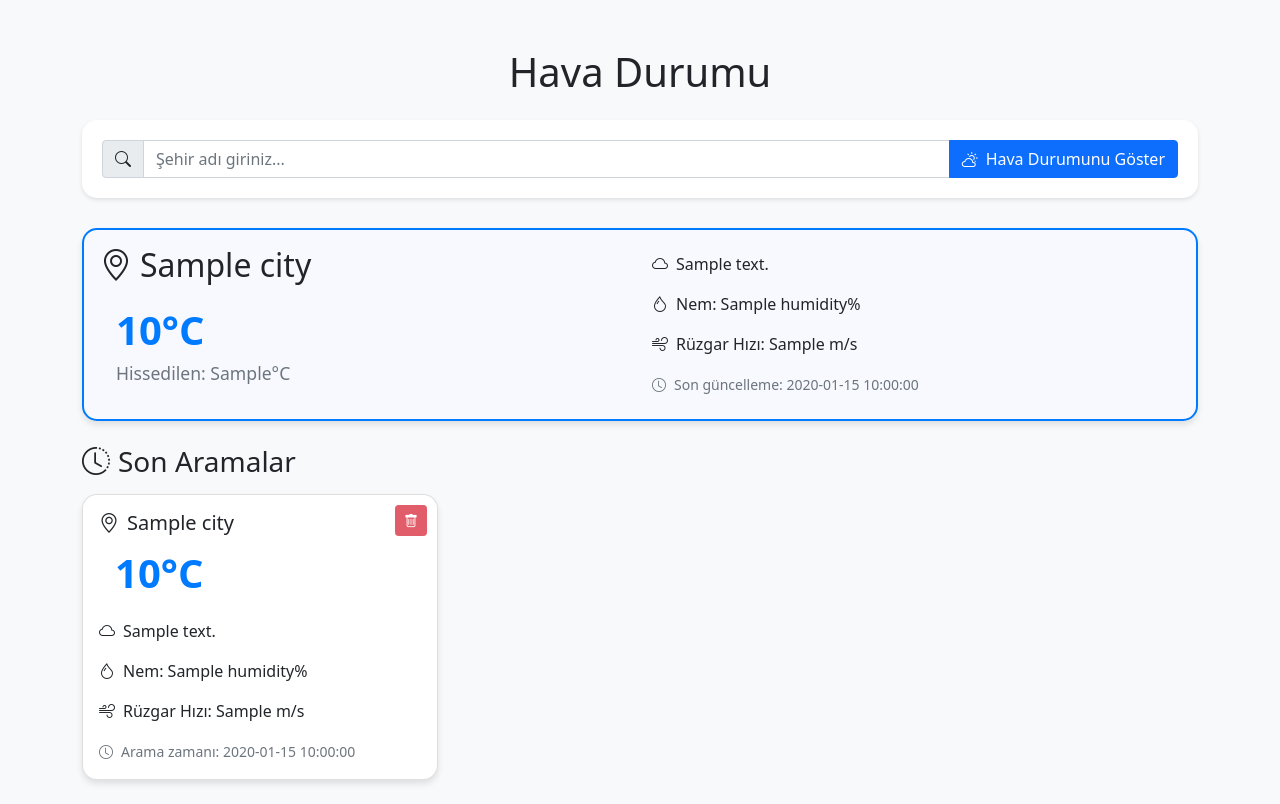
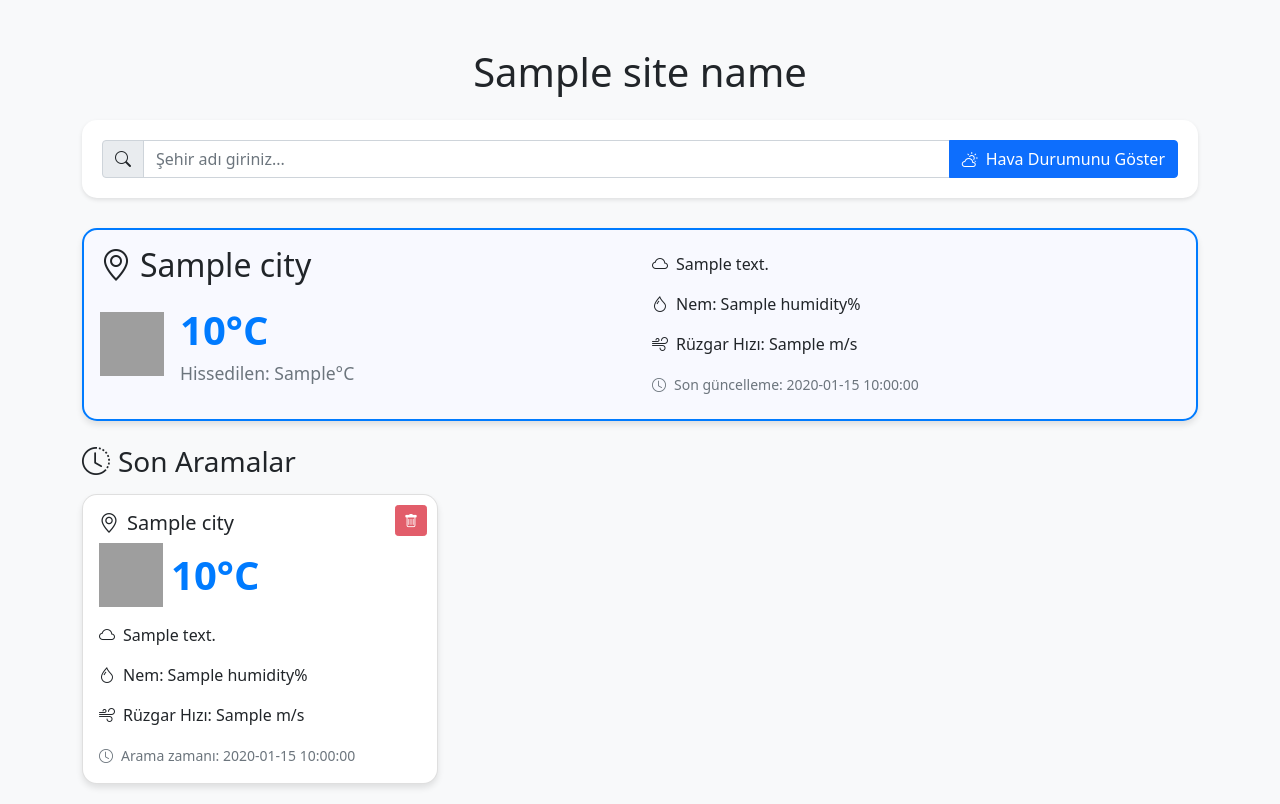
Before and after one commit to emireren-davet/Hava-durumu, a Flask app: template templates/index.html in a window 1280 px wide. Run offline with Flask 3, Linux system fonts and the light colour scheme; the template is opened without the code that fills it: most values are stand-ins (such as "Sample title", 1, 10 or a date in 2020); some libraries are stand-ins or nearby versions; grey boxes are pictures that could not be loaded.

Commit message:
Revert "Güneş görseli güncellendi, local storage sorunları çözüldü"
This reverts commit fd648e8a23d9de73d3ff802cd428029ce2e93931.

```diff
--- a/templates/index.html
+++ b/templates/index.html
@@ -3,11 +3,9 @@
 <head>
     <meta charset="UTF-8">
     <meta name="viewport" content="width=device-width, initial-scale=1.0">
-    <title>Hava Durumu</title>
+    <title>{{ site_name }} - Hava Durumu</title>
     <link href="https://cdn.jsdelivr.net/npm/bootstrap@5.1.3/dist/css/bootstrap.min.css" rel="stylesheet">
     <link rel="stylesheet" href="https://cdn.jsdelivr.net/npm/bootstrap-icons@1.8.1/font/bootstrap-icons.css">
-    <!-- Weather Icons -->
-    <link rel="stylesheet" href="https://cdnjs.cloudflare.com/ajax/libs/weather-icons/2.0.10/css/weather-icons.min.css">
     <style>
         body {
             background-color: #f8f9fa;
@@ -30,7 +28,6 @@
             right: 10px;
             z-index: 1;
             opacity: 0.8;
-            cursor: pointer;
         }
         .delete-btn:hover {
             opacity: 1;
@@ -47,8 +44,8 @@
             margin-bottom: 30px;
         }
         .weather-icon {
-            font-size: 3rem;
-            color: #007bff;
+            width: 64px;
+            height: 64px;
         }
         .temperature {
             font-size: 2.5rem;
@@ -63,7 +60,7 @@
 </head>
 <body>
     <div class="container mt-5">
-        <h1 class="text-center mb-4">Hava Durumu</h1>
+        <h1 class="text-center mb-4">{{ site_name }}</h1>
 
         <div class="search-form">
             <form method="POST" class="mb-0" id="weatherForm">
@@ -92,8 +89,10 @@
                             <i class="bi bi-geo-alt me-2"></i>{{ weather.city }}
                         </h2>
                         <div class="d-flex align-items-center mb-3">
-                            <i class="weather-icon wi" id="currentWeatherIcon"></i>
-                            <div class="ms-3">
+                            <img src="https://openweathermap.org/img/w/{{ weather.icon }}.png"
+                                 alt="Hava durumu ikonu"
+                                 class="weather-icon me-3">
+                            <div>
                                 <div class="temperature">{{ weather.temperature }}°C</div>
                                 <div class="feels-like">Hissedilen: {{ weather.feels_like }}°C</div>
                             </div>
@@ -119,46 +118,14 @@
     </div>
 
     <script>
-        // Weather icon mapping
-        const weatherIcons = {
-            '01d': 'wi-day-sunny',
-            '01n': 'wi-night-clear',
-            '02d': 'wi-day-cloudy',
-            '02n': 'wi-night-alt-cloudy',
-            '03d': 'wi-cloud',
-            '03n': 'wi-cloud',
-            '04d': 'wi-cloudy',
-            '04n': 'wi-cloudy',
-            '09d': 'wi-showers',
-            '09n': 'wi-showers',
-            '10d': 'wi-day-rain',
-            '10n': 'wi-night-alt-rain',
-            '11d': 'wi-thunderstorm',
-            '11n': 'wi-thunderstorm',
-            '13d': 'wi-snow',
-            '13n': 'wi-snow',
-            '50d': 'wi-fog',
-            '50n': 'wi-fog'
-        };
-
-        function getWeatherIconClass(iconCode) {
-            return weatherIcons[iconCode] || 'wi-day-sunny';
-        }
-
         // Local Storage'dan son aramaları al
         function getSearchHistory() {
-            try {
             const history = localStorage.getItem('weatherSearchHistory');
             return history ? JSON.parse(history) : [];
-            } catch (error) {
-                console.error('Local storage error:', error);
-                return [];
-            }
         }
 
         // Local Storage'a yeni arama ekle
         function addToSearchHistory(weatherData) {
-            try {
             if (!weatherData || !weatherData.city || weatherData.city.trim() === '') {
                 return;
             }
@@ -177,16 +144,14 @@
                 history = history.slice(0, 3);
             }
 
+            history.sort((a, b) => b.timestamp - a.timestamp);
+
             localStorage.setItem('weatherSearchHistory', JSON.stringify(history));
             displaySearchHistory();
-            } catch (error) {
-                console.error('Error adding to history:', error);
-            }
         }
 
         // Arama geçmişini görüntüle
         function displaySearchHistory() {
-            try {
             const history = getSearchHistory();
             const container = document.getElementById('searchHistory');
             container.innerHTML = '';
@@ -204,8 +169,10 @@
                                 <i class="bi bi-geo-alt me-2"></i>${item.city}
                             </h5>
                             <div class="d-flex align-items-center mb-3">
-                                    <i class="weather-icon wi ${getWeatherIconClass(item.icon)}"></i>
-                                    <div class="temperature ms-3">${item.temperature}°C</div>
+                                <img src="https://openweathermap.org/img/w/${item.icon}.png"
+                                     alt="Hava durumu ikonu"
+                                     class="weather-icon me-2">
+                                <div class="temperature">${item.temperature}°C</div>
                             </div>
                             <p class="card-text"><i class="bi bi-cloud me-2"></i>${item.description}</p>
                             <p class="card-text"><i class="bi bi-droplet me-2"></i>Nem: ${item.humidity}%</p>
@@ -221,51 +188,23 @@
 
                 container.appendChild(card);
             });
-            } catch (error) {
-                console.error('Error displaying history:', error);
-            }
         }
 
         // Arama geçmişinden sil
         function removeFromHistory(index) {
-            try {
             let history = getSearchHistory();
             if (index >= 0 && index < history.length) {
                 history.splice(index, 1);
                 localStorage.setItem('weatherSearchHistory', JSON.stringify(history));
                 displaySearchHistory();
             }
-            } catch (error) {
-                console.error('Error removing from history:', error);
-            }
         }
 
-        // Sayfa yüklendiğinde geçmişi göster ve enter tuşu desteği ekle
-        document.addEventListener('DOMContentLoaded', () => {
-            displaySearchHistory();
-
-            // Enter tuşu için form submit işleyicisi
-            const form = document.getElementById('weatherForm');
-            const input = form.querySelector('input[name="city"]');
-
-            input.addEventListener('keypress', function(e) {
-                if (e.key === 'Enter') {
-                    e.preventDefault();
-                    form.submit();
-                }
-            });
-
-            // Mevcut hava durumu ikonu varsa güncelle
-            {% if weather %}
-            const currentIcon = document.getElementById('currentWeatherIcon');
-            if (currentIcon) {
-                currentIcon.className = `weather-icon wi ${getWeatherIconClass("{{ weather.icon }}")}`;
-            }
-            {% endif %}
-        });
+        // Sayfa yüklendiğinde geçmişi göster
+        document.addEventListener('DOMContentLoaded', displaySearchHistory);
 
         // Yeni arama yapıldığında geçmişe ekle
-        {% if weather and not error %}
+        {"% if weather and not error %"}
         const currentWeather = {
             city: "{{ weather.city }}",
             temperature: "{{ weather.temperature }}",
@@ -276,7 +215,7 @@
             datetime: "{{ weather.datetime }}"
         };
         addToSearchHistory(currentWeather);
-        {% endif %}
+        {"% endif %"}
     </script>
 
     <script src="https://cdn.jsdelivr.net/npm/bootstrap@5.1.3/dist/js/bootstrap.bundle.min.js"></script>
```
Lines whose indentation alone changed are shown as unchanged.
